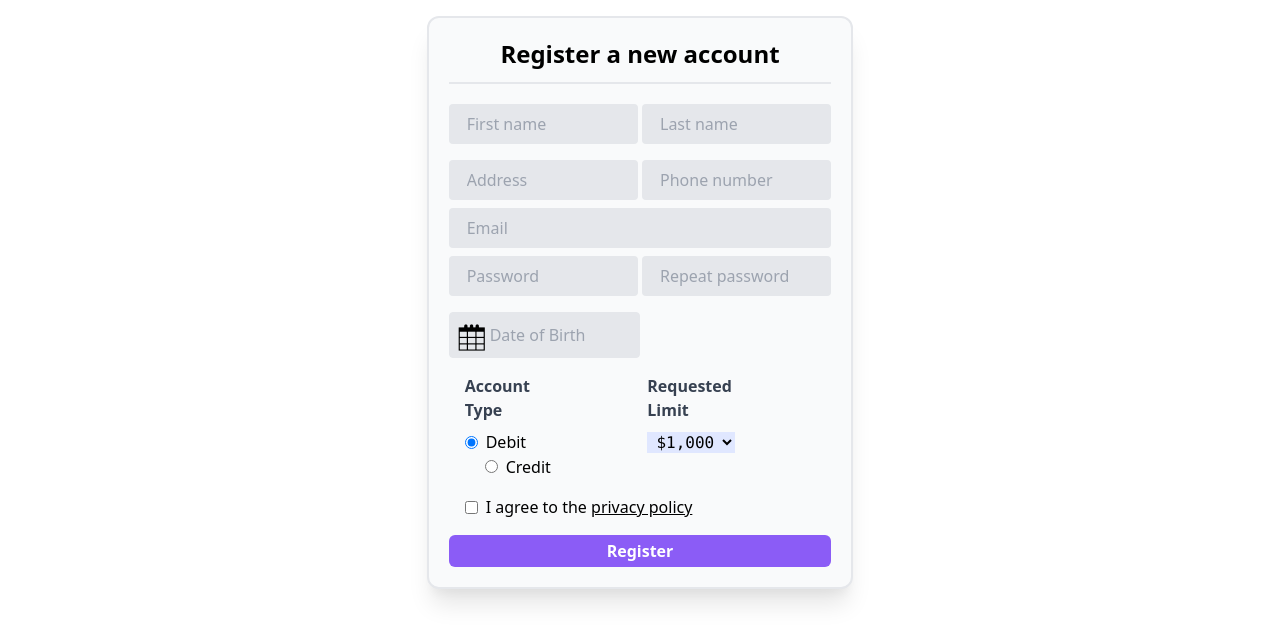
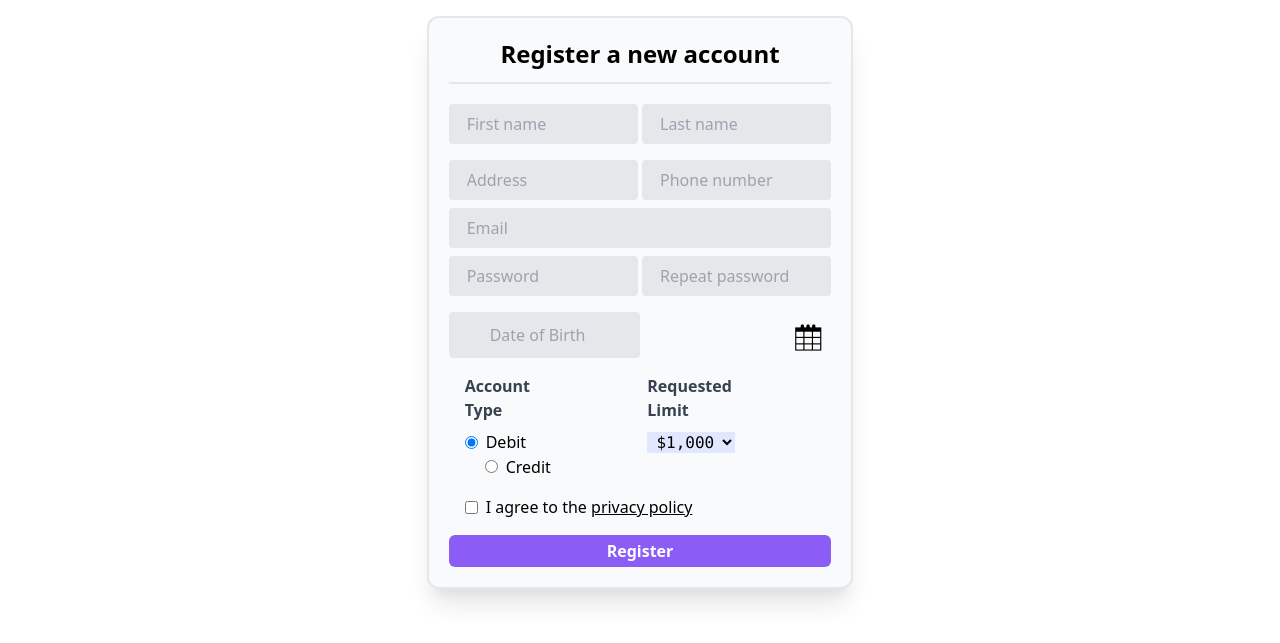
Before and after one commit to Ashkanamirii/bank-fronend, a website with bundled scripts: page public/profile.html in a window 1280 px wide. Shown: the part 75-718 px from the top of the page. Built offline with nearby package versions, Linux system fonts and the light colour scheme; a script that the page names is missing.

```diff
--- a/public/index.js
+++ b/public/index.js
@@ -77,6 +77,8 @@
   }
   createNewAccountToDB(accountInfo)
 }
+
+
 
 const createNewAccountToDB = async (accountInfo) => {
   const newAcc = await createNewAccount(accountInfo)
--- a/public/profile.html
+++ b/public/profile.html
@@ -65,7 +65,7 @@
                         type="password" name="repeatPassword" placeholder="Repeat password" id="repeatPassword">
                 </div>
                 <div class="relative  my-2 items-center">
-                    <i class="absolute icofont-calendar text-3xl p-2 hover:text-blue-500"></i>
+                    <i class="absolute right-0 icofont-calendar text-3xl p-2 hover:text-blue-500"></i>
                     <input type="text"
                         class="appearance-none block w-1/2 bg-gray-200 text-gray-700 border border-gray-200 rounded py-3 px-10 leading-tight focus:outline-none focus:bg-white focus:border-purple-500"
                         placeholder="Date of Birth" id="dateOfBirth">
```
Also changed, not shown: public/darkMode.js (indentation only), 1 other file.
